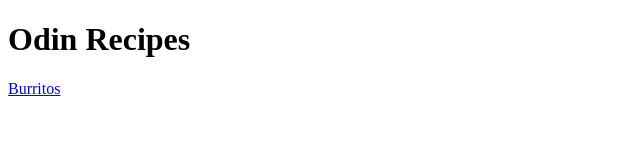
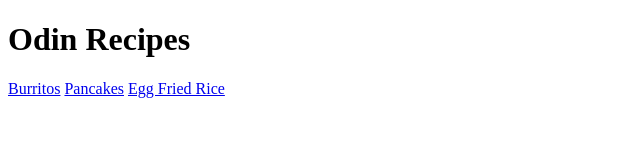
Before and after one commit to SimenM1/odin-recipes, a plain HTML site: page index.html in a window 1280 px wide. Shown: the whole page, without its empty margins (0-640 px from the left). Drawn offline with Linux system fonts and the light colour scheme.

Commit message:
links added for eggfriedrice and pancakes

```diff
--- a/index.html
+++ b/index.html
@@ -8,5 +8,7 @@
 <body>
     <h1>Odin Recipes</h1>
     <a href="pages/burritos.html">Burritos</a>
+    <a href="pages/pancakes.html">Pancakes</a>
+    <a href="pages/eggfriedrice.html">Egg Fried Rice</a>
 </body>
 </html>
```
